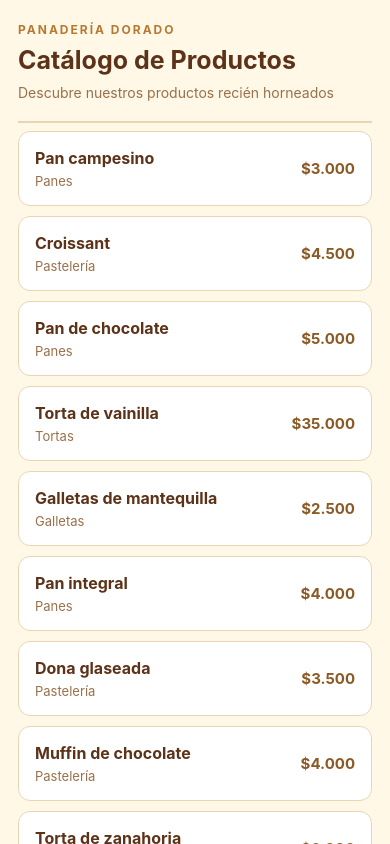
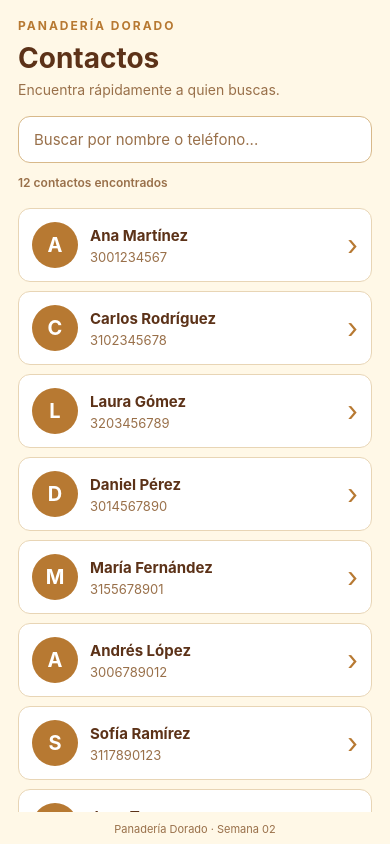
Before and after one commit to rincondilan278-ship-it/panaderia-pnpm, a React Native app: screen / in a window 390 px wide. Built offline with nearby package versions, Linux system fonts and the light colour scheme.

Commit message:
feat: agregar busqueda de contactos con TextInput

```diff
--- a/App.tsx
+++ b/App.tsx
@@ -1,132 +1,191 @@
 
-import React, { useCallback, useState } from 'react';
+import React, { useMemo, useState } from 'react';
 import {
   SafeAreaView,
-  FlatList,
   View,
   Text,
+  TextInput,
+  FlatList,
   Pressable,
   StyleSheet,
+  KeyboardAvoidingView,
+  TouchableWithoutFeedback,
+  Keyboard,
+  Platform,
   StatusBar,
-  ActivityIndicator,
 } from 'react-native';
 
-type Product = {
+type Contact = {
   id: string;
   name: string;
-  category: string;
-  price: number;
+  phone: string;
 };
 
-const PRODUCTS: Product[] = [
-  { id: '1', name: 'Pan campesino', category: 'Panes', price: 3000 },
-  { id: '2', name: 'Croissant', category: 'Pastelería', price: 4500 },
-  { id: '3', name: 'Pan de chocolate', category: 'Panes', price: 5000 },
-  { id: '4', name: 'Torta de vainilla', category: 'Tortas', price: 35000 },
-  { id: '5', name: 'Galletas de mantequilla', category: 'Galletas', price: 2500 },
-  { id: '6', name: 'Pan integral', category: 'Panes', price: 4000 },
-  { id: '7', name: 'Dona glaseada', category: 'Pastelería', price: 3500 },
-  { id: '8', name: 'Muffin de chocolate', category: 'Pastelería', price: 4000 },
-  { id: '9', name: 'Torta de zanahoria', category: 'Tortas', price: 6000 },
-  { id: '10', name: 'Pan de queso', category: 'Panes', price: 3000 },
-  { id: '11', name: 'Brownie', category: 'Postres', price: 4500 },
-  { id: '12', name: 'Milhoja', category: 'Postres', price: 5500 },
+const CONTACTS: Contact[] = [
+  { id: '1', name: 'Ana Martínez', phone: '3001234567' },
+  { id: '2', name: 'Carlos Rodríguez', phone: '3102345678' },
+  { id: '3', name: 'Laura Gómez', phone: '3203456789' },
+  { id: '4', name: 'Daniel Pérez', phone: '3014567890' },
+  { id: '5', name: 'María Fernández', phone: '3155678901' },
+  { id: '6', name: 'Andrés López', phone: '3006789012' },
+  { id: '7', name: 'Sofía Ramírez', phone: '3117890123' },
+  { id: '8', name: 'Juan Torres', phone: '3218901234' },
+  { id: '9', name: 'Valentina Castro', phone: '3029012345' },
+  { id: '10', name: 'Mateo Herrera', phone: '3160123456' },
+  { id: '11', name: 'Isabella Moreno', phone: '3121234567' },
+  { id: '12', name: 'Sebastián Díaz', phone: '3222345678' },
 ];
 
 export default function App() {
-  const [isRefreshing, setIsRefreshing] = useState(false);
+  // PASO 1: Estado controlado del buscador
+  const [query, setQuery] = useState<string>('');
 
-  const handleRefresh = useCallback(async () => {
-    if (isRefreshing) return;
+  // PASO 2: Filtrar contactos con useMemo
+  const filteredContacts = useMemo(() => {
+    const search = query.trim().toLowerCase();
 
-    setIsRefreshing(true);
+    if (!search) {
+      return CONTACTS;
+    }
 
-    await new Promise<void>((resolve) => {
-      setTimeout(resolve, 1200);
-    });
+    return CONTACTS.filter(
+      (contact) =>
+        contact.name.toLowerCase().includes(search) ||
+        contact.phone.includes(search)
+    );
+  }, [query]);
 
-    setIsRefreshing(false);
-  }, [isRefreshing]);
-
-  const renderItem = ({ item }: { item: Product }) => (
+  // PASO 3: Renderizar cada contacto
+  const renderItem = ({ item }: { item: Contact }) => (
     <Pressable
       style={({ pressed }) => [
-        styles.item,
-        pressed && styles.itemPressed,
+        styles.contactCard,
+        pressed && styles.contactPressed,
       ]}
-      onPress={() => console.log('Seleccionado:', item.name)}
+      onPress={() => {
+        Keyboard.dismiss();
+        console.log('Contacto seleccionado:', item.name);
+      }}
     >
-      <View style={styles.itemContent}>
-        <Text style={styles.itemName}>{item.name}</Text>
-        <Text style={styles.itemCategory}>{item.category}</Text>
+      <View style={styles.avatar}>
+        <Text style={styles.avatarText}>
+          {item.name.charAt(0).toUpperCase()}
+        </Text>
       </View>
 
-      <Text style={styles.itemPrice}>
-        ${item.price.toLocaleString('es-CO')}
-      </Text>
+      <View style={styles.contactInfo}>
+        <Text style={styles.contactName}>{item.name}</Text>
+        <Text style={styles.contactPhone}>{item.phone}</Text>
+      </View>
+
+      <Text style={styles.arrow}>›</Text>
     </Pressable>
   );
 
+  // PASO 3: Estado vacío personalizado
+  const renderEmpty = () => (
+    <View style={styles.emptyContainer}>
+      <Text style={styles.emptyIcon}>⌕</Text>
+      <Text style={styles.emptyText}>
+        Sin resultados para "{query}"
+      </Text>
+      <Text style={styles.emptySubText}>
+        Intenta con otro nombre o número.
+      </Text>
+    </View>
+  );
+
   return (
-    <SafeAreaView style={styles.container}>
+    <SafeAreaView style={styles.safeArea}>
       <StatusBar barStyle="dark-content" backgroundColor="#FFF8E7" />
 
-      <FlatList
-        style={styles.list}
-        contentContainerStyle={styles.listContent}
-        data={PRODUCTS}
-        keyExtractor={(item) => item.id}
-        renderItem={renderItem}
-        ItemSeparatorComponent={() => <View style={styles.separator} />}
-        ListHeaderComponent={
-          <View style={styles.listHeader}>
-            <Text style={styles.brand}>PANADERÍA DORADO</Text>
-            <Text style={styles.title}>Catálogo de Productos</Text>
-            <Text style={styles.subtitle}>
-              Descubre nuestros productos recién horneados
+      {/* PASO 4: Control del teclado */}
+      <KeyboardAvoidingView
+        style={styles.container}
+        behavior={Platform.OS === 'ios' ? 'padding' : 'height'}
+      >
+        <TouchableWithoutFeedback
+          onPress={Keyboard.dismiss}
+          accessible={false}
+        >
+          <View style={styles.inner}>
+            <View style={styles.header}>
+              <Text style={styles.brand}>PANADERÍA DORADO</Text>
+              <Text style={styles.title}>Contactos</Text>
+              <Text style={styles.subtitle}>
+                Encuentra rápidamente a quien buscas.
+              </Text>
+
+              {/* PASO 1: TextInput controlado */}
+              <TextInput
+                style={styles.searchInput}
+                placeholder="Buscar por nombre o teléfono..."
+                placeholderTextColor="#99704A"
+                value={query}
+                onChangeText={setQuery}
+                keyboardType="default"
+                returnKeyType="search"
+                clearButtonMode="while-editing"
+                autoCorrect={false}
+                autoCapitalize="none"
+                accessibilityLabel="Buscar contactos"
+              />
+
+              <Text style={styles.resultCount}>
+                {filteredContacts.length}{' '}
+                {filteredContacts.length === 1
+                  ? 'contacto encontrado'
+                  : 'contactos encontrados'}
+              </Text>
+            </View>
+
+            {/* Lista filtrada */}
+            <FlatList
+              style={styles.list}
+              contentContainerStyle={[
+                styles.listContent,
+                filteredContacts.length === 0 && styles.emptyListContent,
+              ]}
+              data={filteredContacts}
+              keyExtractor={(item) => item.id}
+              renderItem={renderItem}
+              ItemSeparatorComponent={() => (
+                <View style={styles.separator} />
+              )}
+              ListEmptyComponent={renderEmpty}
+              keyboardShouldPersistTaps="handled"
+              keyboardDismissMode={
+                Platform.OS === 'ios' ? 'interactive' : 'on-drag'
+              }
+              showsVerticalScrollIndicator={false}
+            />
+
+            <Text style={styles.footer}>
+              Panadería Dorado · Semana 02
             </Text>
           </View>
-        }
-        ListEmptyComponent={
-          <View style={styles.emptyContainer}>
-            <Text style={styles.emptyText}>
-              No hay productos disponibles
-            </Text>
-          </View>
-        }
-        refreshing={isRefreshing}
-        onRefresh={handleRefresh}
-        stickyHeaderIndices={[0]}
-        showsVerticalScrollIndicator={false}
-        ListFooterComponent={
-          <Text style={styles.footer}>
-            Panadería Dorado · Hecho con cariño
-          </Text>
-        }
-      />
+        </TouchableWithoutFeedback>
+      </KeyboardAvoidingView>
     </SafeAreaView>
   );
 }
 
 const styles = StyleSheet.create({
-  container: {
+  safeArea: {
     flex: 1,
     backgroundColor: '#FFF8E7',
   },
-  list: {
+  container: {
     flex: 1,
   },
-  listContent: {
+  inner: {
+    flex: 1,
     paddingHorizontal: 18,
-    paddingBottom: 30,
   },
-  listHeader: {
+  header: {
     backgroundColor: '#FFF8E7',
-    paddingTop: 22,
-    paddingBottom: 18,
-    borderBottomWidth: 2,
-    borderBottomColor: '#E8D5B5',
-    marginBottom: 8,
+    paddingTop: 18,
+    paddingBottom: 14,
   },
   brand: {
     color: '#B77932',
@@ -137,67 +196,120 @@ const styles = StyleSheet.create({
   },
   title: {
     color: '#5C3218',
-    fontSize: 25,
+    fontSize: 28,
     fontWeight: 'bold',
   },
   subtitle: {
     color: '#99704A',
     fontSize: 14,
-    marginTop: 8,
-    lineHeight: 20,
+    marginTop: 6,
+    marginBottom: 18,
   },
-  item: {
+  searchInput: {
+    backgroundColor: '#FFFFFF',
+    color: '#5C3218',
+    borderWidth: 1,
+    borderColor: '#D8B98A',
+    borderRadius: 12,
+    paddingHorizontal: 15,
+    paddingVertical: 13,
+    fontSize: 15,
+  },
+  resultCount: {
+    color: '#99704A',
+    fontSize: 12,
+    marginTop: 12,
+    fontWeight: '600',
+  },
+  list: {
+    flex: 1,
+  },
+  listContent: {
+    paddingTop: 4,
+    paddingBottom: 12,
+    flexGrow: 1,
+  },
+  contactCard: {
     flexDirection: 'row',
     alignItems: 'center',
-    justifyContent: 'space-between',
     backgroundColor: '#FFFFFF',
-    padding: 16,
+    borderWidth: 1,
+    borderColor: '#E8D5B5',
+    borderRadius: 12,
+    padding: 13,
+  },
+  contactPressed: {
+    opacity: 0.55,
+    backgroundColor: '#F3E5CB',
+  },
+  avatar: {
+    width: 46,
+    height: 46,
+    borderRadius: 23,
+    backgroundColor: '#B77932',
+    alignItems: 'center',
+    justifyContent: 'center',
+    marginRight: 12,
+  },
+  avatarText: {
+    color: '#FFFFFF',
+    fontSize: 20,
+    fontWeight: 'bold',
+  },
+  contactInfo: {
+    flex: 1,
+  },
+  contactName: {
+    color: '#5C3218',
+    fontSize: 15,
+    fontWeight: 'bold',
+  },
+  contactPhone: {
+    color: '#99704A',
+    fontSize: 13,
+    marginTop: 4,
+  },
+  arrow: {
+    color: '#B77932',
+    fontSize: 28,
+    marginLeft: 8,
+  },
+  separator: {
+    height: 9,
+  },
+  emptyListContent: {
+    justifyContent: 'center',
+  },
+  emptyContainer: {
+    alignItems: 'center',
+    backgroundColor: '#FFFFFF',
     borderRadius: 12,
     borderWidth: 1,
     borderColor: '#E8D5B5',
+    padding: 25,
   },
-  itemPressed: {
-    opacity: 0.55,
-    backgroundColor: '#F3E5CB',
+  emptyIcon: {
+    color: '#B77932',
+    fontSize: 42,
+    marginBottom: 8,
   },
-  itemContent: {
-    flex: 1,
-    marginRight: 12,
-  },
-  itemName: {
+  emptyText: {
     color: '#5C3218',
     fontSize: 16,
     fontWeight: 'bold',
+    textAlign: 'center',
   },
-  itemCategory: {
+  emptySubText: {
     color: '#99704A',
     fontSize: 13,
-    marginTop: 5,
-  },
-  itemPrice: {
-    color: '#8B5A24',
-    fontSize: 15,
-    fontWeight: 'bold',
-  },
-  separator: {
-    height: 10,
-  },
-  emptyContainer: {
-    paddingVertical: 40,
-    alignItems: 'center',
-    backgroundColor: '#FFFFFF',
-    borderRadius: 12,
-  },
-  emptyText: {
-    color: '#99704A',
-    fontSize: 15,
     textAlign: 'center',
+    marginTop: 8,
   },
   footer: {
     color: '#99704A',
+    fontSize: 11,
     textAlign: 'center',
-    marginTop: 24,
-    marginBottom: 10,
-    fontSize: 12,
+    paddingTop: 10,
+    paddingBottom: 8,
   },
 });
```
